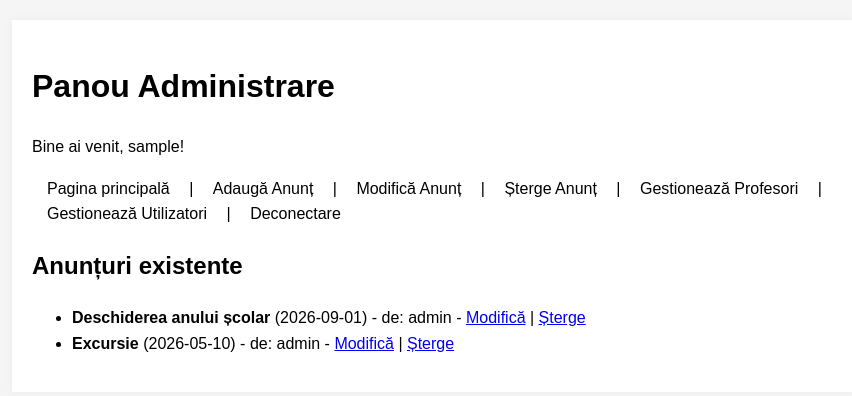
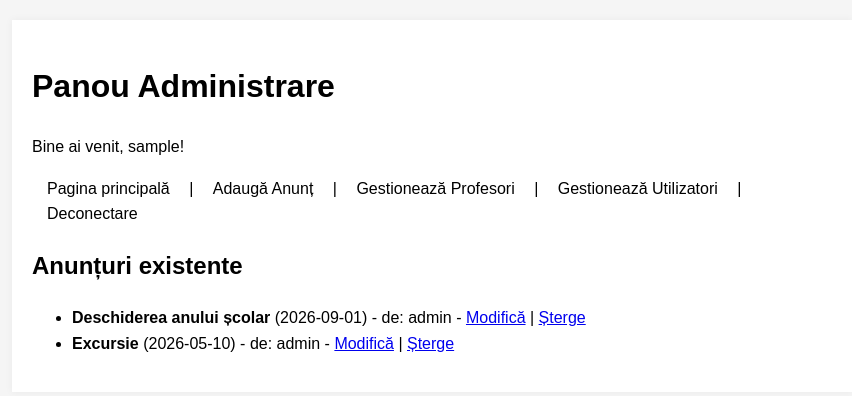
Before and after one commit to zbardian/scoala_gimnaziala, a PHP site: page /admin/dashboard.php in a window 1280 px wide. Shown: the top 396 px of the page, without its empty margins (208-1060 px from the left). Run offline with PHP 8.4, Linux system fonts and the light colour scheme; the visitor is signed in with stand-in values (Sample User, id 1); data comes from the database, SQL or seed files in the repository.

Commit message:
commit 15

```diff
--- a/admin/dashboard.php
+++ b/admin/dashboard.php
@@ -22,8 +22,8 @@ function is_admin() {
         <nav>
             <a href="/sg/index.php">Pagina principală</a> |
             <a href="adauga_anunt.php">Adaugă Anunț</a> |
-            <a href="modifica_anunt.php">Modifică Anunț</a> |
-            <a href="sterge_anunt.php">Șterge Anunț</a> |
+<!--            <a href="modifica_anunt.php">Modifică Anunț</a> |
+            <a href="sterge_anunt.php">Șterge Anunț</a> | -->
             <a href="profesori.php">Gestionează Profesori</a> |
             <?php if (is_admin()): ?>
                 <a href="users.php">Gestionează Utilizatori</a> |
```
